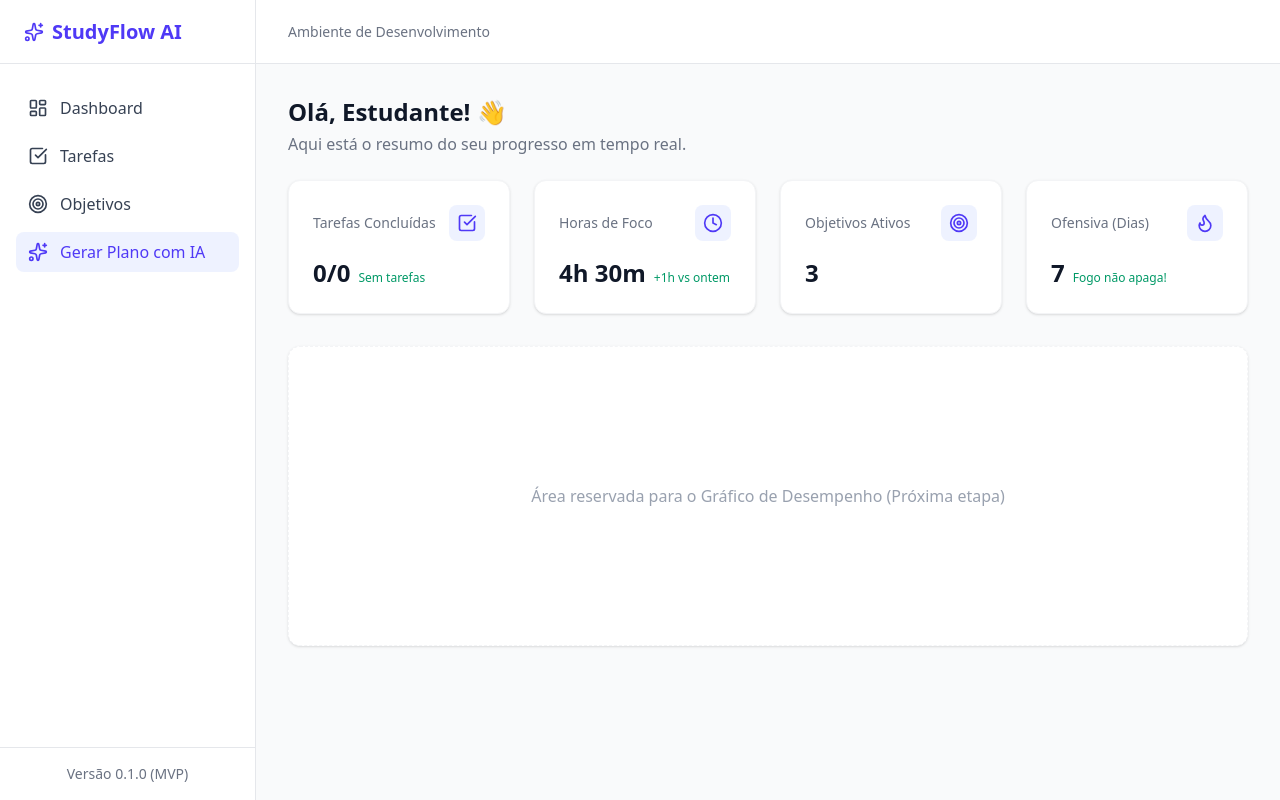
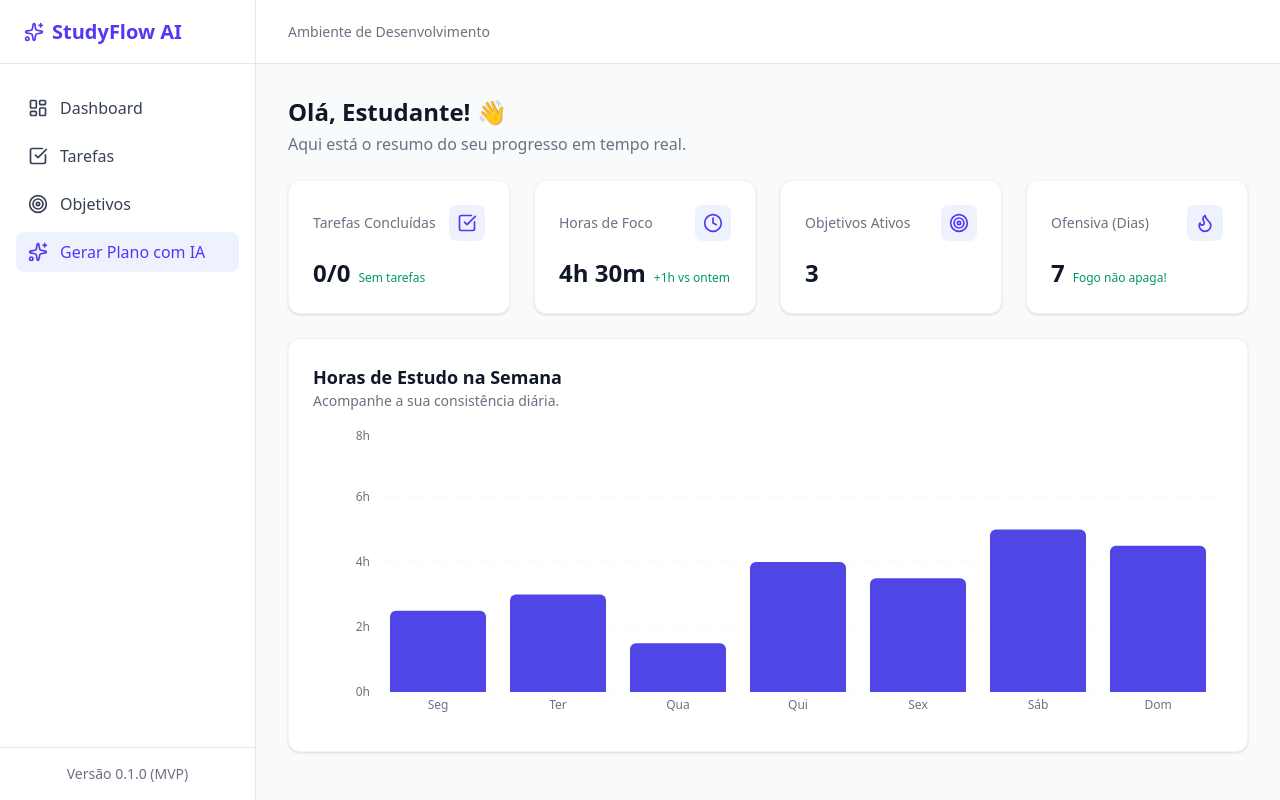
Before and after one commit to LuisPauloCN507/studyflow-ai, a Next.js app in the folder frontend/: page / in a window 1280 px wide. Built offline with nearby package versions, Linux system fonts and the light colour scheme.

Commit message:
feat: adiciona grafico semanal de estudos no dashboard com recharts

```diff
--- a/frontend/package.json
+++ b/frontend/package.json
@@ -13,6 +13,7 @@
     "next": "16.4.3",
     "react": "19.3.0",
     "react-dom": "19.3.0",
+    "recharts": "^3.10.1",
     "zustand": "^5.1.0"
   },
   "devDependencies": {
--- a/frontend/src/app/page.tsx
+++ b/frontend/src/app/page.tsx
@@ -1,6 +1,7 @@
 "use client";
 
 import { StatsCard } from "@/components/ui/StatsCard";
+import { StudyChart } from "@/components/ui/StudyChart";
 import { CheckSquare, Clock, Target, Flame } from "lucide-react";
 import { useStudyStore } from "@/store/useStudyStore";
 import { useEffect, useState } from "react";
@@ -35,9 +36,7 @@ export default function Home() {
         <StatsCard title="Ofensiva (Dias)" value="7" icon={<Flame className="w-5 h-5" />} trend="Fogo não apaga!" trendUp={true} />
       </div>
 
-      <div className="mt-8 bg-white p-6 rounded-xl shadow-sm border border-gray-100 min-h-[300px] flex items-center justify-center border-dashed">
-        <p className="text-gray-400">Área reservada para o Gráfico de Desempenho (Próxima etapa)</p>
-      </div>
+      <StudyChart />
     </div>
   );
 }
--- /dev/null
+++ b/frontend/src/components/ui/StudyChart.tsx
@@ -0,0 +1,46 @@
+"use client";
+
+import {
+  BarChart,
+  Bar,
+  XAxis,
+  YAxis,
+  CartesianGrid,
+  Tooltip,
+  ResponsiveContainer,
+} from "recharts";
+
+const data = [
+  { dia: "Seg", horas: 2.5 },
+  { dia: "Ter", horas: 3.0 },
+  { dia: "Qua", horas: 1.5 },
+  { dia: "Qui", horas: 4.0 },
+  { dia: "Sex", horas: 3.5 },
+  { dia: "Sáb", horas: 5.0 },
+  { dia: "Dom", horas: 4.5 },
+];
+
+export function StudyChart() {
+  return (
+    <div className="bg-white p-6 rounded-xl shadow-sm border border-gray-100">
+      <div className="mb-4">
+        <h3 className="text-lg font-bold text-gray-900">Horas de Estudo na Semana</h3>
+        <p className="text-sm text-gray-500">Acompanhe a sua consistência diária.</p>
+      </div>
+      <div className="h-[300px] w-full">
+        <ResponsiveContainer width="100%" height="100%">
+          <BarChart data={data}>
+            <CartesianGrid strokeDasharray="3 3" vertical={false} stroke="#f3f4f6" />
+            <XAxis dataKey="dia" axisLine={false} tickLine={false} tick={{ fill: "#6b7280", fontSize: 12 }} />
+            <YAxis axisLine={false} tickLine={false} tick={{ fill: "#6b7280", fontSize: 12 }} unit="h" />
+            <Tooltip
+              cursor={{ fill: "#f9fafb" }}
+              contentStyle={{ borderRadius: "8px", border: "1px solid #e5e7eb", boxShadow: "0 1px 2px 0 rgb(0 0 0 / 0.05)" }}
+            />
+            <Bar dataKey="horas" fill="#4f46e5" radius={[6, 6, 0, 0]} />
+          </BarChart>
+        </ResponsiveContainer>
+      </div>
+    </div>
+  );
+}
```
Also changed, not shown: 1 other file (tests, documents, lock files or other folders).
